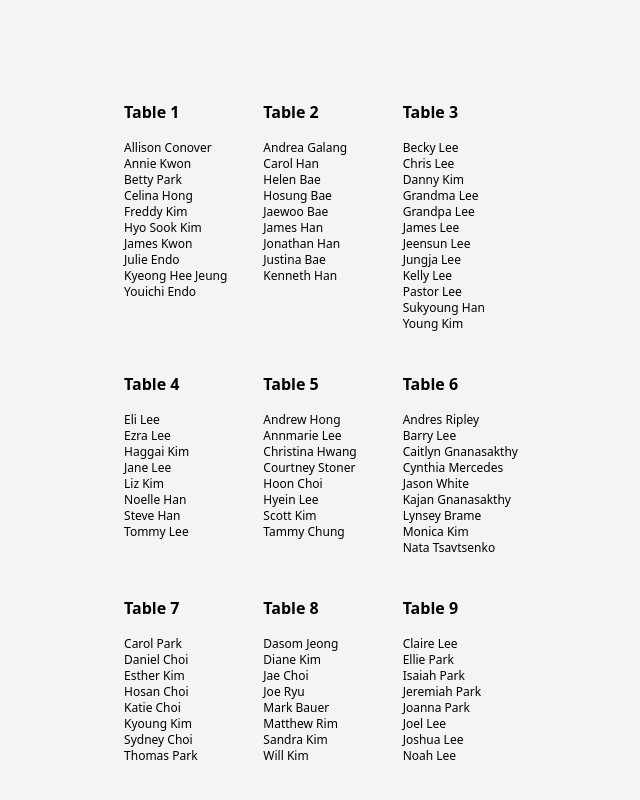
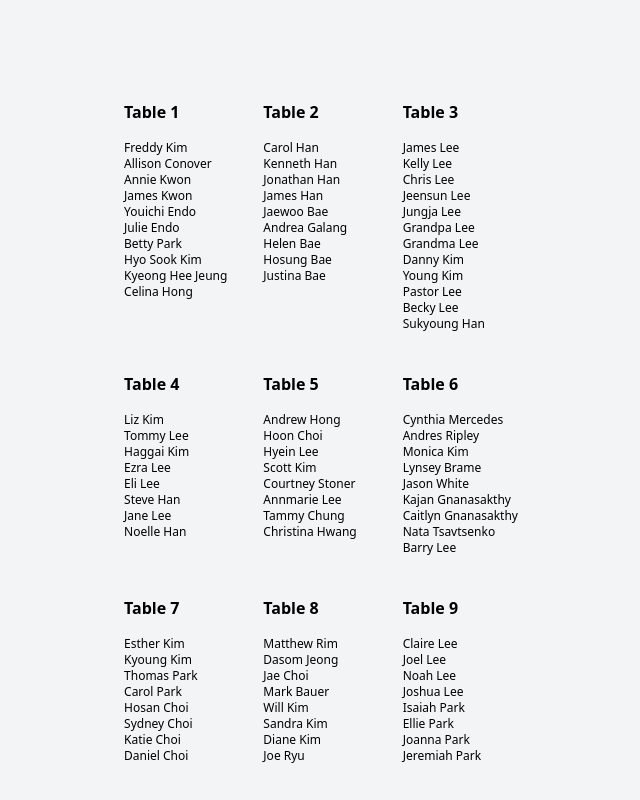
Before and after one commit to mrelbert/nextjs-with-tailwindcss, a Next.js app: page / in a window 1280 px wide. Shown: the whole page, without its empty margins (319-959 px from the left). Built offline with nearby package versions, Linux system fonts and the light colour scheme.

Commit message:
remove sort

```diff
--- a/pages/tables.tsx
+++ b/pages/tables.tsx
@@ -5,7 +5,7 @@ function WeddingSeatingArrangement({ tableName, tableSeats }: { tableName: strin
     <div>
       <h1><b>{tableName}</b></h1>
       <ul className='py-4 text-xs'>
-        {tableSeats && tableSeats.sort().map((person, index) => (
+        {tableSeats && tableSeats.map((person, index) => (
           <li className="text-xs" key={index}>{person}</li>
         ))}
       </ul>
```
